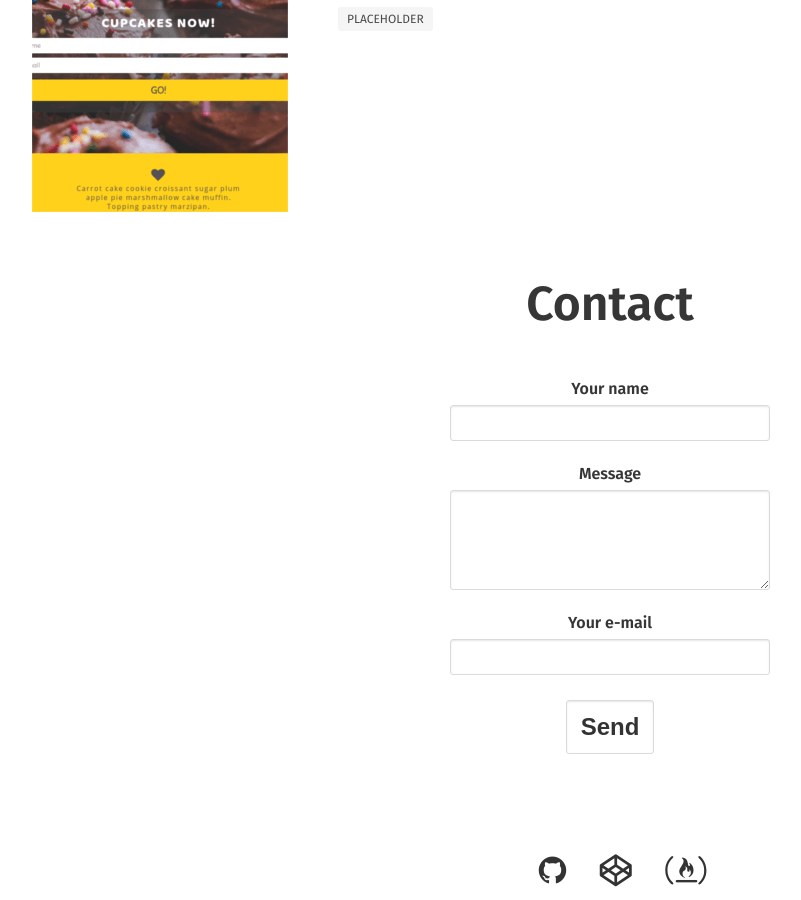
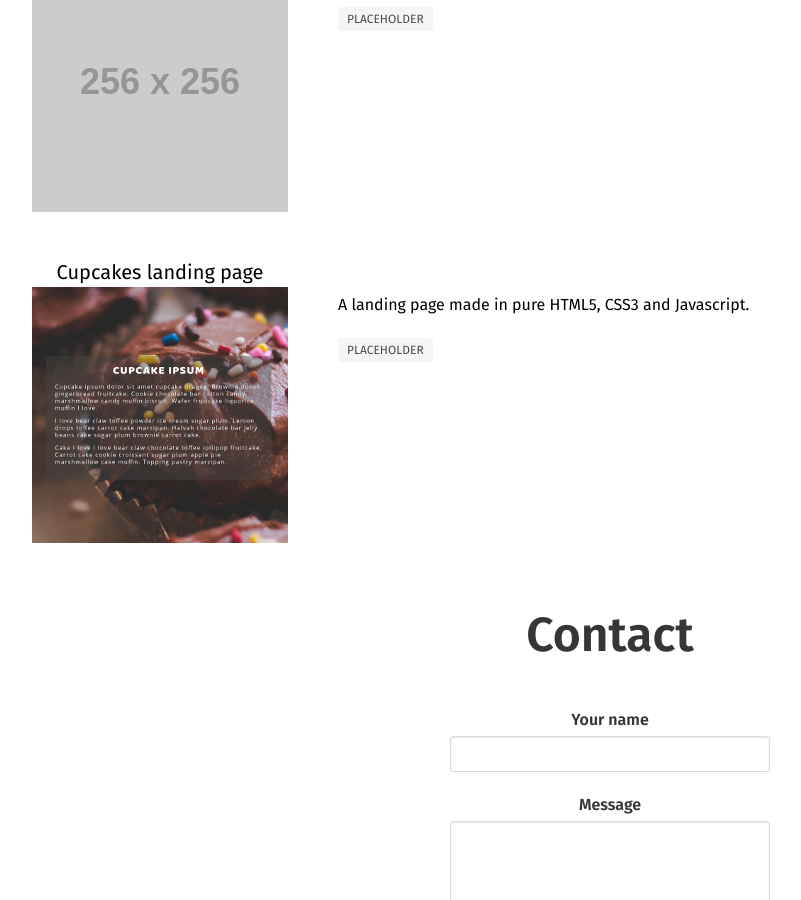
Before and after one commit to Selhar/selhar.github.io, a Jekyll site: the page built from index.html, in a window 1280 px wide and 900 px high, scrolled down 2181 px. Shown: the whole window, without its empty margins (30-831 px from the left). Built offline with Jekyll 4.4.1, drawn with Linux system fonts in a browser that asks for light colours; some web fonts are replaced.

Commit message:
portfolio

```diff
--- a/_includes/portfolio.html
+++ b/_includes/portfolio.html
@@ -96,7 +96,7 @@
 					Image link and title
 				-->
 				<span class="image-title">React/Redux Tetris</span>
-				<img src="images/cupcakes.png" >
+				<img src="http://via.placeholder.com/256x256" >
 			</div>
 			<div class="node-text" >
 				<!--
@@ -115,5 +115,33 @@
 		<!--
 			End of a node
 		-->
+		<!--
+			Start of a node
+		-->
+		<div class="node">
+			<div class="node-image">
+				<!--
+					Image link and title
+				-->
+				<span class="image-title">Cupcakes landing page</span>
+				<img src="images/cupcakes.png" >
+			</div>
+			<div class="node-text" >
+				<!--
+					Description
+				-->
+				<span>A landing page made in pure HTML5, CSS3 and Javascript.</span>
+				</br>
+				<div class="tags" style="margin-top: 25px;">
+					<!--
+						Tags
+					-->
+					<span class="tag">PLACEHOLDER</span>
+				</div>
+			</div>
+		</div>
+		<!--
+			End of a node
+		-->
 	</div>
 </section>
```
Also changed, not shown: images/cupcakes.png.
